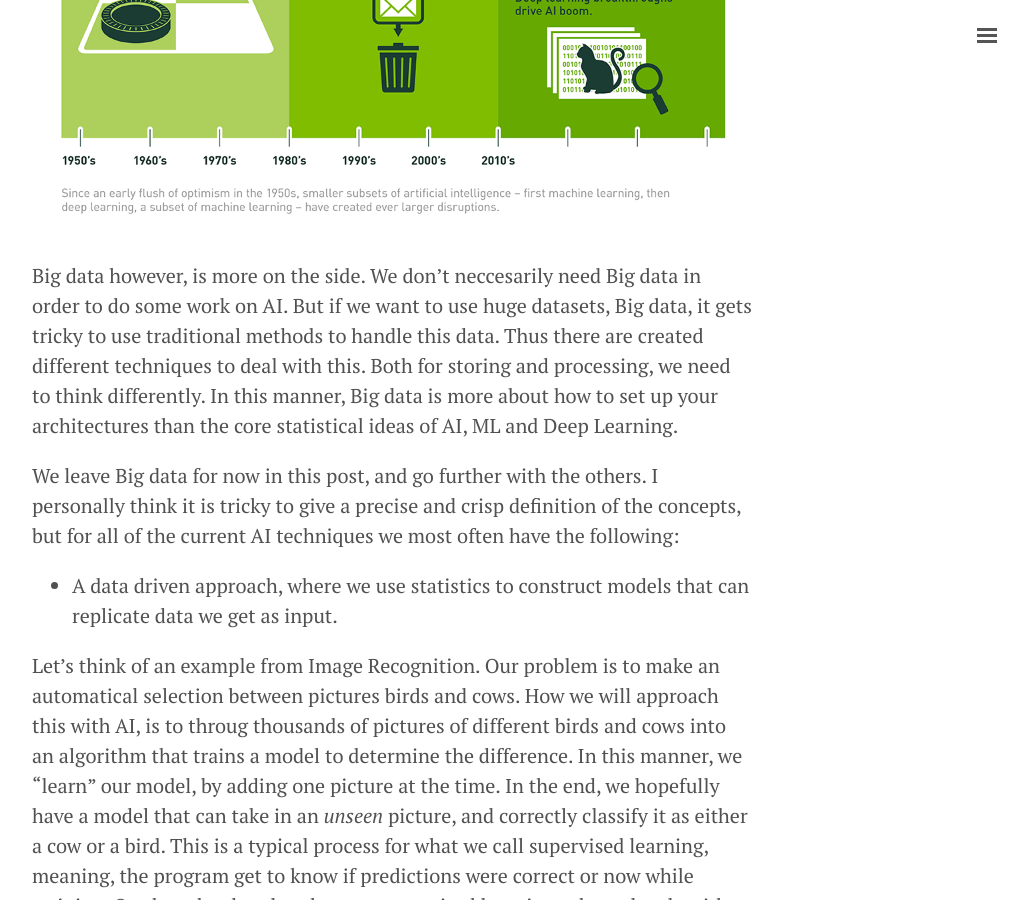
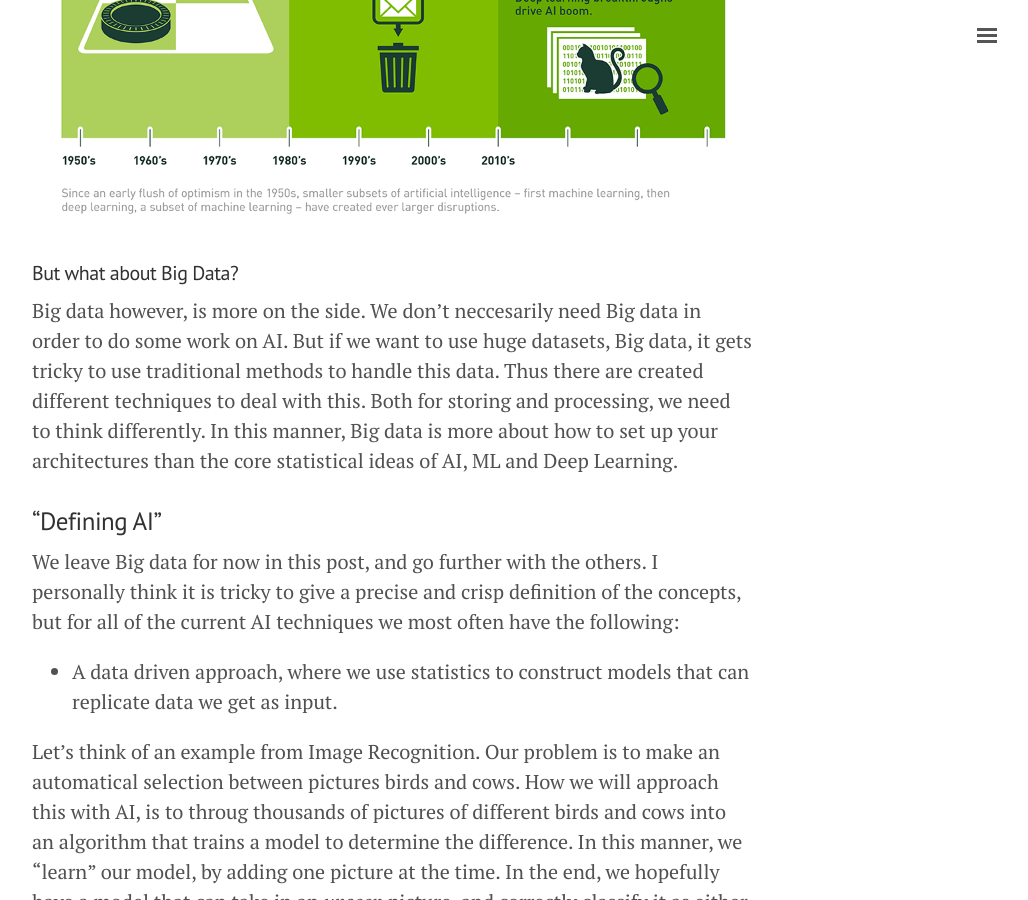
Before and after one commit to herman-hellenes/herman-hellenes.github.io, a Jekyll site: the page built from undone_posts/2017-08-23-intro-ML.md, in a window 1280 px wide and 900 px high, scrolled down 998 px. Shown: the whole window, without its empty margins (248-1276 px from the left). Built offline with Jekyll 4.4.1, drawn with Linux system fonts in a browser that asks for light colours; nearby versions of some CDN libraries; comment, search, counter and statistics services are not loaded.

Commit message:
Update 2017-08-23-intro-ML.md

```diff
--- a/undone_posts/2017-08-23-intro-ML.md
+++ b/undone_posts/2017-08-23-intro-ML.md
@@ -15,7 +15,11 @@ There are some rather blurred lines between the concepts of Machine Learning (ML
 
 ![center](/figs/2017-08-23-intro-ML/Deep_Learning_Icons_R5_PNG.png)
 
+#### But what about Big Data?
 Big data however, is more on the side. We don't neccesarily need Big data in order to do some work on AI. But if we want to use huge datasets, Big data, it gets tricky to use traditional methods to handle this data. Thus there are created different techniques to deal with this. Both for storing and processing, we need to think differently. In this manner, Big data is more about how to set up your architectures than the core statistical ideas of AI, ML and Deep Learning.
+
+
+### "Defining AI"
 
 We leave Big data for now in this post, and go further with the others. I personally think it is tricky to give a precise and crisp definition of the concepts, but for all of the current AI techniques we most often have the following:
  * A data driven approach, where we use statistics to construct models that can replicate data we get as input.
```
